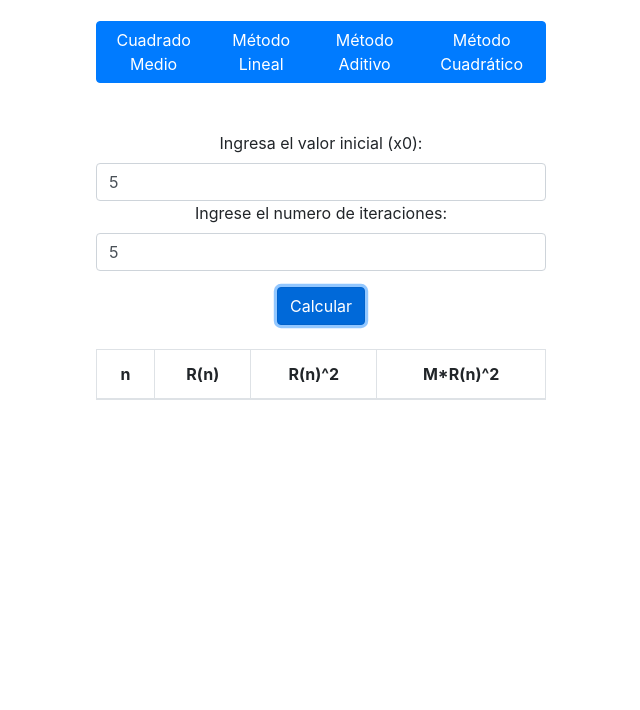
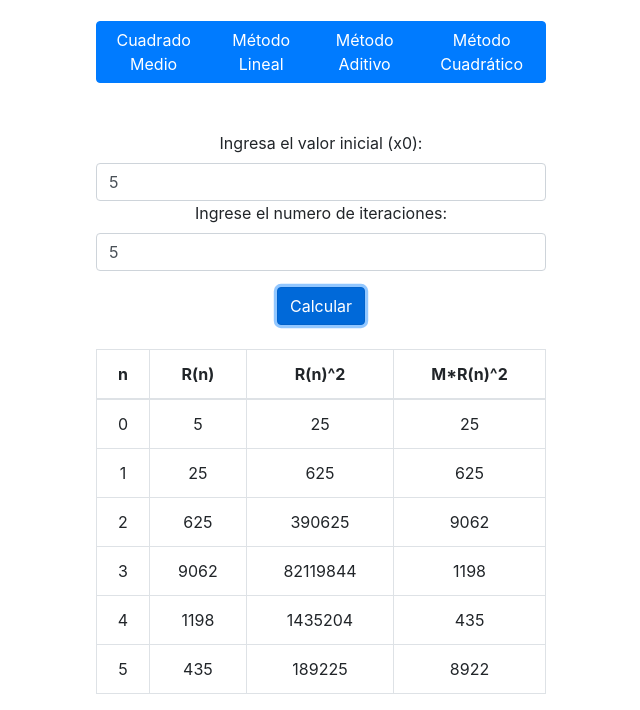
Before and after one commit to Pacotacou/proyecto-numeros-aleatorios, an Electron app: page src/cuadradoMedio.html in a window 1050 px wide. Both pictures are taken after typing "5", "5" into the empty fields and a click on the button "Calcular". Shown: the part 233-943 px from the top of the page, without its empty margins (204-844 px from the left). Before the commit the page ends 800 px from the top, so only its background shows below. Drawn offline with nearby package versions, Linux system fonts and the light colour scheme.

Commit message:
cuadradoMedio

```diff
--- a/src/cuadradoMedio.html
+++ b/src/cuadradoMedio.html
@@ -15,10 +15,10 @@
             <p class="lead mb-4">Selecciona un método:</p>
 
             <div class="btn-group" role="group" aria-label="Métodos">
-                <button type="button" class="btn btn-primary">Cuadrado Medio</button>
-                <button type="button" class="btn btn-primary">Método Lineal</button>
-                <button type="button" class="btn btn-primary">Método Aditivo</button>
-                <button type="button" class="btn btn-primary">Método Cuadrático</button>
+                <button type="button" class="btn btn-primary" id="medio">Cuadrado Medio</button>
+                <button type="button" class="btn btn-primary "id="lineal">Método Lineal</button>
+                <button type="button" class="btn btn-primary" id="aditivo">Método Aditivo</button>
+                <button type="button" class="btn btn-primary" id="cuadratico">Método Cuadrático</button>
             </div>
 
             <div class="mt-5">
@@ -48,7 +48,7 @@
         </div>
     </div>
 </div>
-
+<script src="cuadradoMedio.js"></script>
 <script src="https://code.jquery.com/jquery-3.5.1.slim.min.js"></script>
 <script src="https://cdn.jsdelivr.net/npm/@popperjs/core@2.11.6/dist/umd/popper.min.js"></script>
 <script src="https://maxcdn.bootstrapcdn.com/bootstrap/4.5.2/js/bootstrap.min.js"></script>
--- a/src/cuadradoMedio.js
+++ b/src/cuadradoMedio.js
@@ -1,4 +1,6 @@
 window.$ = window.jQuery = require('jquery');
+const { ipcRenderer } = require('electron');
+
 
 function middleChars(str) {
     try {
@@ -17,6 +19,7 @@ document.addEventListener('DOMContentLoaded',() => {
     const txtX0 = document.getElementById('x0');
     const txtFinal = document.getElementById('end');
     const btnCalcular = document.getElementById('calcular');
+    const tbResultados = document.getElementById('resultados');
 
     const cuadradoMedio = (x0,max)=>{
         tabla = []
@@ -28,7 +31,7 @@ document.addEventListener('DOMContentLoaded',() => {
         tabla.push([0,Rn,Rn2,MRn2]);
 
         for (let index = 1; index <= max; index++) {
-            Rn = tabla[3];
+            Rn = tabla[index-1][3];
             Rn2 = Rn**2;
             MRn2 = middleChars(Rn2.toString());
             tabla.push([index,Rn,Rn2,MRn2])
@@ -38,6 +41,40 @@ document.addEventListener('DOMContentLoaded',() => {
 
     }
 
+    btnCalcular.addEventListener('click',(e)=>{
 
+        x0 = parseInt(txtX0.value);
+        max = parseInt(txtFinal.value);
+
+        let table = cuadradoMedio(x0,max);
+
+        tbResultados.innerHTML = '';
+
+        for (const row of table) {
+            let tr = document.createElement('tr');
+            tr.innerHTML =
+            `
+                <td>${row[0]}</td>
+                <td>${row[1]}</td>
+                <td>${row[2]}</td>
+                <td>${row[3]}</td>
+            `;
+            tbResultados.appendChild(tr);
+        }
+
+    })
+
+    document.getElementById('medio').addEventListener('click',(e)=>{
+        ipcRenderer.send('loadCuadradoMedio');
+    })
+    document.getElementById('lineal',(e)=>{
+        ipcRenderer.send('loadLineal');
+    })
+    document.getElementById('aditivo',(e)=>{
+        ipcRenderer.send('loadAditivo');
+    })
+    document.getElementById('cuadratico',(e)=>{
+        ipcRenderer.send('loadCuadratico');
+    })
 
 });
--- a/src/index.js
+++ b/src/index.js
@@ -19,6 +19,7 @@ function createWindow (){
       ipcMain.on('loadCuadradoMedio',event=>{
         win.loadFile("./src/cuadradoMedio.html");
       })
+
 }
 
 
```
